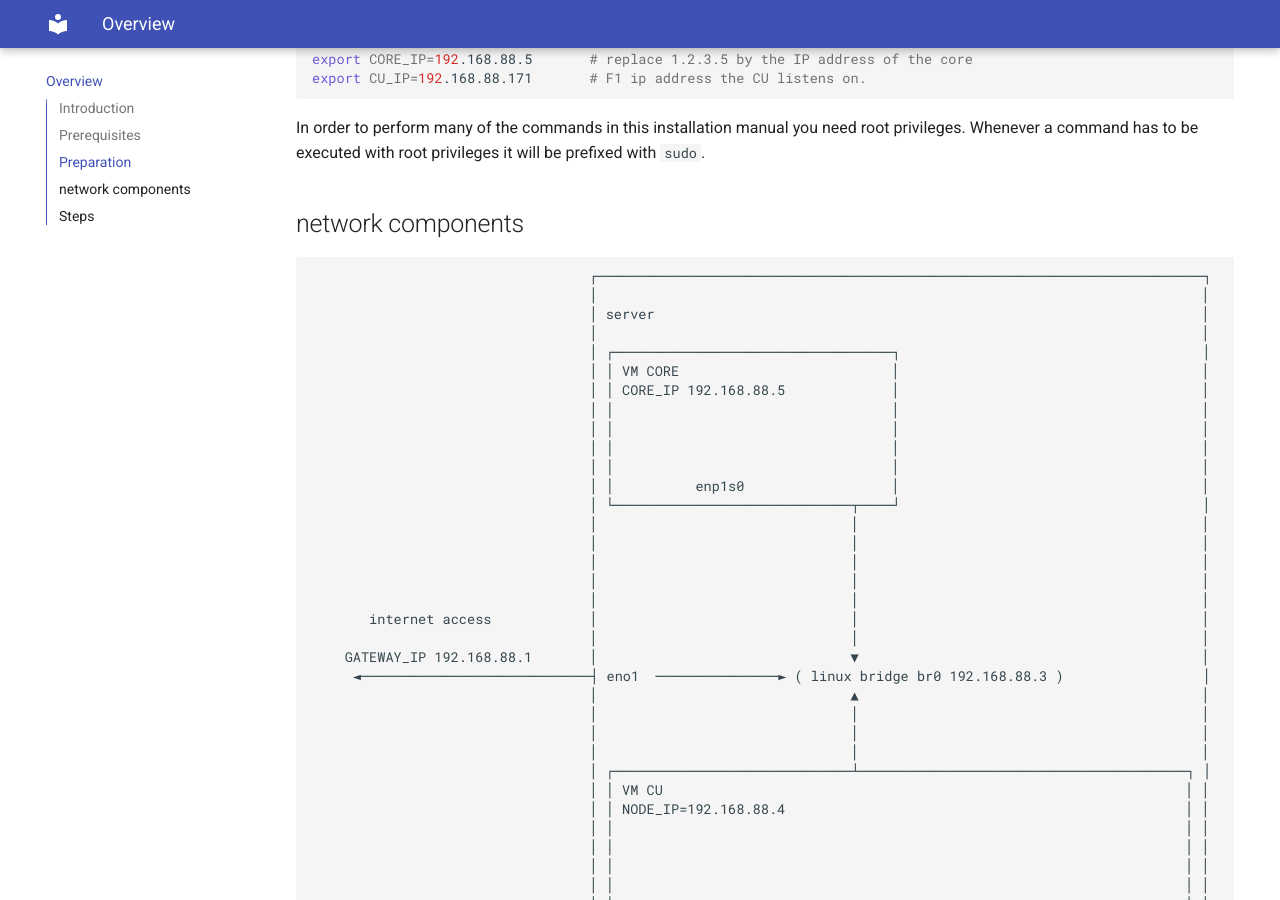
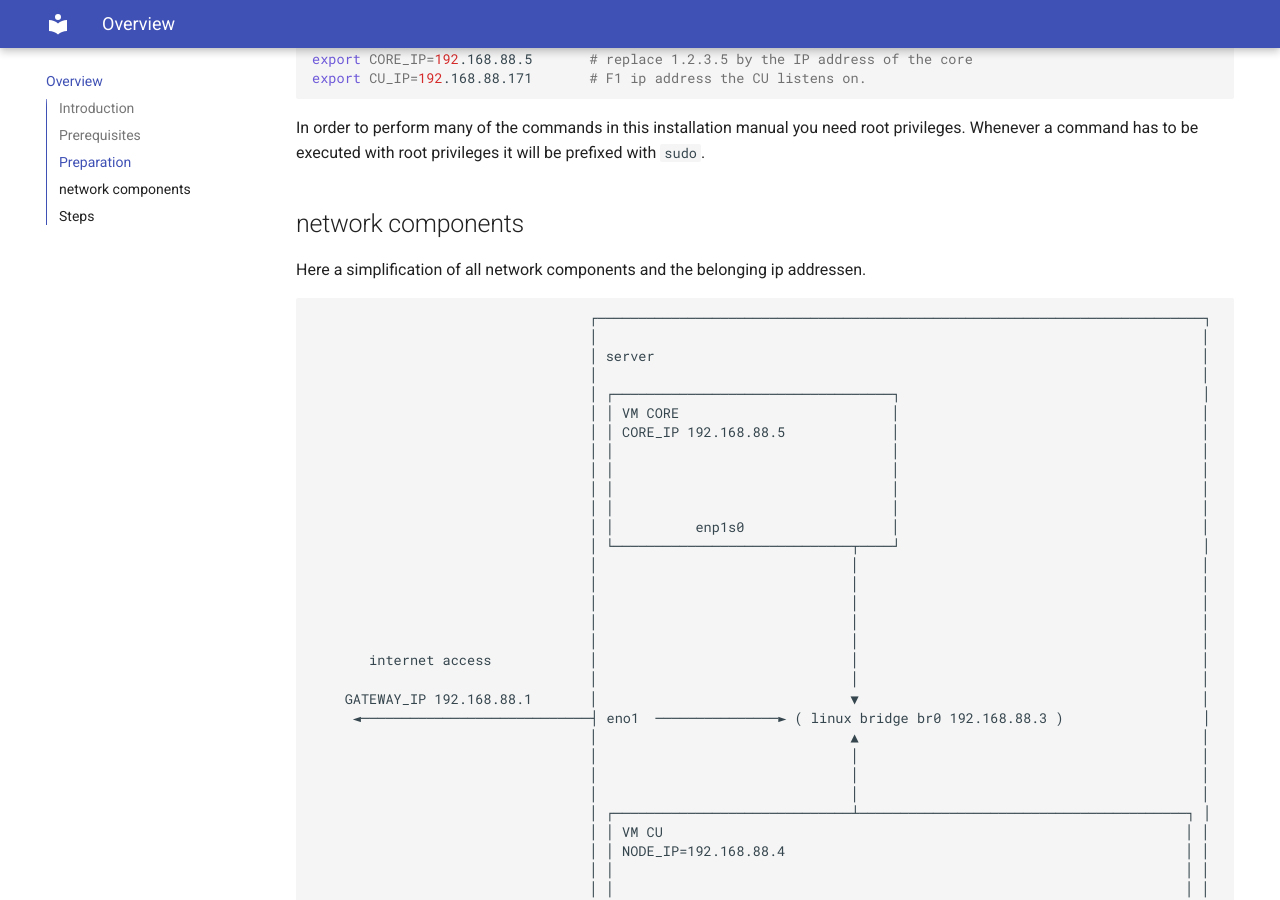
Before and after one commit to accelleran/drax-docs, an MkDocs documentation site: the page built from docs/index.md, in a window 1280 px wide and 900 px high, scrolled down 1278 px. Built offline with MkDocs 1.6.1 and Material for MkDocs 9.7.7, drawn with Linux system fonts in a browser that asks for light colours; the version menu is left out.

Commit message:
Update index.md

````diff
--- a/docs/index.md
+++ b/docs/index.md
@@ -47,6 +47,7 @@ In order to perform many of the commands in this installation manual you need ro
 Whenever a command has to be executed with root privileges it will be prefixed with `sudo`.
 
 ## network components
+Here a simplification of all network components and the belonging ip addressen.
 ```
 
 
````
